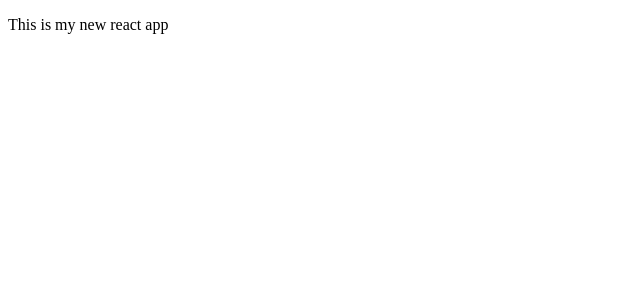
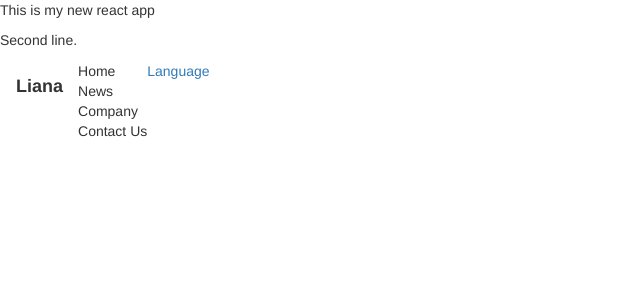
Before and after one commit to t4kaha00/frontend, a React app: page / in a window 1280 px wide. Shown: the top 300 px of the page, without its empty margins (0-640 px from the left). Built offline with nearby package versions, Linux system fonts and the light colour scheme.

Commit message:
initial commits

```diff
--- a/containers/App.js
+++ b/containers/App.js
@@ -1,7 +1,50 @@
 import React, {Component} from 'react';
+import { Navbar, Nav, NavItem, NavDropdown, NavbarBrand } from 'react-bootstrap';
+import DropdownToggle from 'react-bootstrap/DropdownToggle';
+import DropdownMenu from 'react-bootstrap/DropdownMenu';
+import DropdownItem from 'react-bootstrap/DropdownItem';
+import NavbarCollapse from 'react-bootstrap/NavbarCollapse';
 
 export default class App extends Component {
     render () {
-        return <p>This is my new react app</p>
+        return (
+        <div>
+            <p>This is my new react app</p>
+            <p>Second line.</p>
+
+            <Navbar>
+            <NavbarBrand>
+                <strong>Liana</strong>
+            </NavbarBrand>
+
+            <Nav>
+                <NavItem>Home</NavItem>
+                <NavItem>News</NavItem>
+                <NavItem>Company</NavItem>
+                <NavItem>Contact Us</NavItem>
+            </Nav>
+            <NavDropdown title="Language">
+                <DropdownMenu>
+                    <DropdownItem>Finnish</DropdownItem>
+                    <DropdownItem>English</DropdownItem>
+                </DropdownMenu>
+            </NavDropdown>
+            </Navbar>
+
+            {/* <Navbar bg="dark" expand="lg">
+                <Navbar.Toggle aria-controls="basic-navbar-nav" />
+                <Navbar.Collapse id="basic.navbar-nav">
+                <NavLink href="#news">News</NavLink>
+                <NavLink href="#intranet">Intranet</NavLink>
+                <NavDropdown title="Dropdown" id="language-dropdown">
+                <NavDropdown.Item href="finnish">Finnish</NavDropdown.Item>
+                <NavDropdown.Divider />
+                <NavDropdown.Item href="english">English</NavDropdown.Item>
+                </NavDropdown>
+                </Navbar.Collapse>
+            </Navbar> */}
+
+        </div>
+        )
     }
 }
--- a/index.html
+++ b/index.html
@@ -4,7 +4,10 @@
         <title> Ideal React Seed </title>
     </head>
     <body>
+        <!-- Latest compiled and minified CSS -->
+<link rel="stylesheet" href="https://maxcdn.bootstrapcdn.com/bootstrap/3.3.7/css/bootstrap.min.css" integrity="sha384-BVYiiSIFeK1dGmJRAkycuHAHRg32OmUcww7on3RYdg4Va+PmSTsz/K68vbdEjh4u" crossorigin="anonymous">
         <div id="app"></div>
+
         <script type="text/javascript" src="/bundle.js"></script>
     </body>
 </html>
--- a/package.json
+++ b/package.json
@@ -11,7 +11,9 @@
   "license": "ISC",
   "dependencies": {
     "@babel/core": "^7.3.4",
+    "bootstrap": "^4.3.1",
     "react": "^16.8.4",
+    "react-bootstrap": "^1.0.0-beta.5",
     "react-dom": "^16.8.4",
     "webpack": "^4.29.6",
     "webpack-dev-server": "^3.2.1"
--- a/webpack/webpack.dev.config.js
+++ b/webpack/webpack.dev.config.js
@@ -5,7 +5,7 @@ var parentDir = path.join(__dirname, '../');
 
 module.exports = {
 	entry: [
-		path.join(parentDir, 'index.js')
+		path.join(parentDir, './src/index.js')
 	],
 	module: {
 		rules: [{
```
Also changed, not shown: index.js (deleted, +0 -7 lines), src/index.js (added, +8 -0 lines), src/index.css (added), 1 other file (tests, documents, lock files or other folders).
